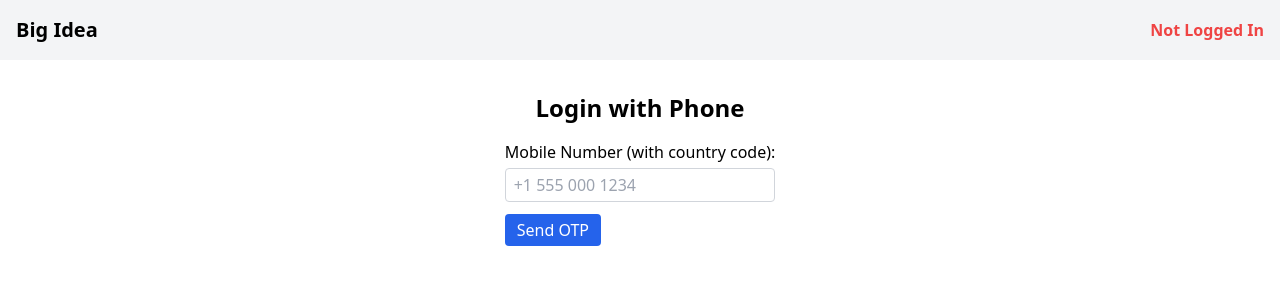
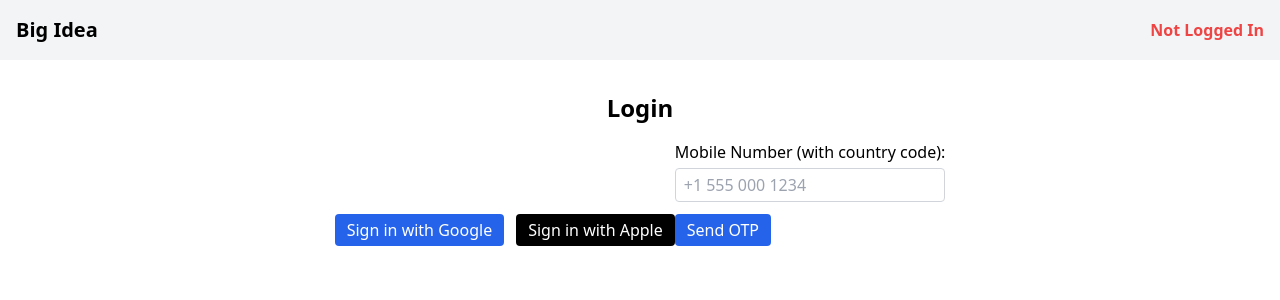
Before and after one commit to chrismeisner/big-idea, a React (Create React App) app: page / in a window 1280 px wide. Shown: the top 300 px of the page. Built offline with nearby package versions, Linux system fonts and the light colour scheme; no server answers.

Commit message:
apple google login

```diff
--- a/src/Login.js
+++ b/src/Login.js
@@ -1,8 +1,13 @@
+// File: /Users/chrismeisner/Projects/big-idea/src/Login.js
+
 import React, { useState, useEffect } from "react";
 import {
   getAuth,
   RecaptchaVerifier,
   signInWithPhoneNumber,
+  signInWithPopup,
+  GoogleAuthProvider,
+  OAuthProvider, // For Apple
 } from "firebase/auth";
 import { app } from "./firebase";
 
@@ -14,10 +19,11 @@ function Login({ onLogin }) {
   const [sendingOtp, setSendingOtp] = useState(false);
   const [verifying, setVerifying] = useState(false);
 
+  // Initialize the Firebase Auth instance
   const auth = getAuth(app);
 
   useEffect(() => {
-	// Set up invisible reCAPTCHA if not already
+	// Set up an invisible reCAPTCHA for phone auth if not already set
 	if (!window.recaptchaVerifier) {
 	  window.recaptchaVerifier = new RecaptchaVerifier(
 		"recaptcha-container",
@@ -27,6 +33,41 @@ function Login({ onLogin }) {
 	}
   }, [auth]);
 
+  // ---------------------
+  //  GOOGLE LOGIN
+  // ---------------------
+  const handleGoogleLogin = async () => {
+	try {
+	  const provider = new GoogleAuthProvider();
+	  const result = await signInWithPopup(auth, provider);
+	  // result.user contains user info
+	  console.log("Google sign-in successful", result.user);
+	  onLogin(); // callback to let App.js know we're logged in
+	} catch (error) {
+	  console.error("Error with Google sign-in:", error);
+	  setError(error.message || "Failed to sign in with Google");
+	}
+  };
+
+  // ---------------------
+  //  APPLE LOGIN
+  // ---------------------
+  const handleAppleLogin = async () => {
+	try {
+	  const provider = new OAuthProvider("apple.com");
+	  const result = await signInWithPopup(auth, provider);
+	  // result.user contains user info
+	  console.log("Apple sign-in successful", result.user);
+	  onLogin();
+	} catch (error) {
+	  console.error("Error with Apple sign-in:", error);
+	  setError(error.message || "Failed to sign in with Apple");
+	}
+  };
+
+  // ---------------------
+  //  PHONE LOGIN
+  // ---------------------
   const handleSendOtp = async (e) => {
 	e.preventDefault();
 	setError(null);
@@ -66,9 +107,8 @@ function Login({ onLogin }) {
 	try {
 	  setVerifying(true);
 	  await confirmationResult.confirm(otp);
-
 	  console.log("Phone number verified!");
-	  onLogin();
+	  onLogin(); // callback to let App.js know we're logged in
 	} catch (err) {
 	  console.error("Error verifying OTP:", err);
 	  setError("Invalid OTP. Please try again.");
@@ -79,11 +119,31 @@ function Login({ onLogin }) {
 
   return (
 	<div className="m-8 text-center">
-	  <h2 className="text-2xl font-bold">Login with Phone</h2>
+	  <h2 className="text-2xl font-bold">Login</h2>
 
 	  {error && <p className="text-red-500">{error}</p>}
 
-	  {/* Step 1: Send OTP */}
+	  {/* -------------------------------- */}
+	  {/*    GOOGLE / APPLE LOGIN BUTTONS   */}
+	  {/* -------------------------------- */}
+	  <div className="inline-block text-left mt-4">
+		<button
+		  onClick={handleGoogleLogin}
+		  className="py-1 px-3 bg-blue-600 text-white rounded hover:bg-blue-700 transition-colors"
+		>
+		  Sign in with Google
+		</button>
+		<button
+		  onClick={handleAppleLogin}
+		  className="ml-3 py-1 px-3 bg-black text-white rounded hover:bg-gray-900 transition-colors"
+		>
+		  Sign in with Apple
+		</button>
+	  </div>
+
+	  {/* -------------------------------- */}
+	  {/*   PHONE LOGIN STEP 1: SEND OTP    */}
+	  {/* -------------------------------- */}
 	  {!confirmationResult && (
 		<form onSubmit={handleSendOtp} className="inline-block text-left mt-4">
 		  <label htmlFor="mobileNumber" className="block mb-1 font-medium">
@@ -107,7 +167,9 @@ function Login({ onLogin }) {
 		</form>
 	  )}
 
-	  {/* Step 2: Verify OTP */}
+	  {/* -------------------------------- */}
+	  {/*  PHONE LOGIN STEP 2: VERIFY OTP   */}
+	  {/* -------------------------------- */}
 	  {confirmationResult && (
 		<form onSubmit={handleVerifyOtp} className="inline-block text-left mt-4">
 		  <label htmlFor="otp" className="block mb-1 font-medium">
@@ -131,7 +193,7 @@ function Login({ onLogin }) {
 		</form>
 	  )}
 
-	  {/* Invisible reCAPTCHA container */}
+	  {/* Invisible reCAPTCHA container for phone auth */}
 	  <div id="recaptcha-container"></div>
 	</div>
   );
```
